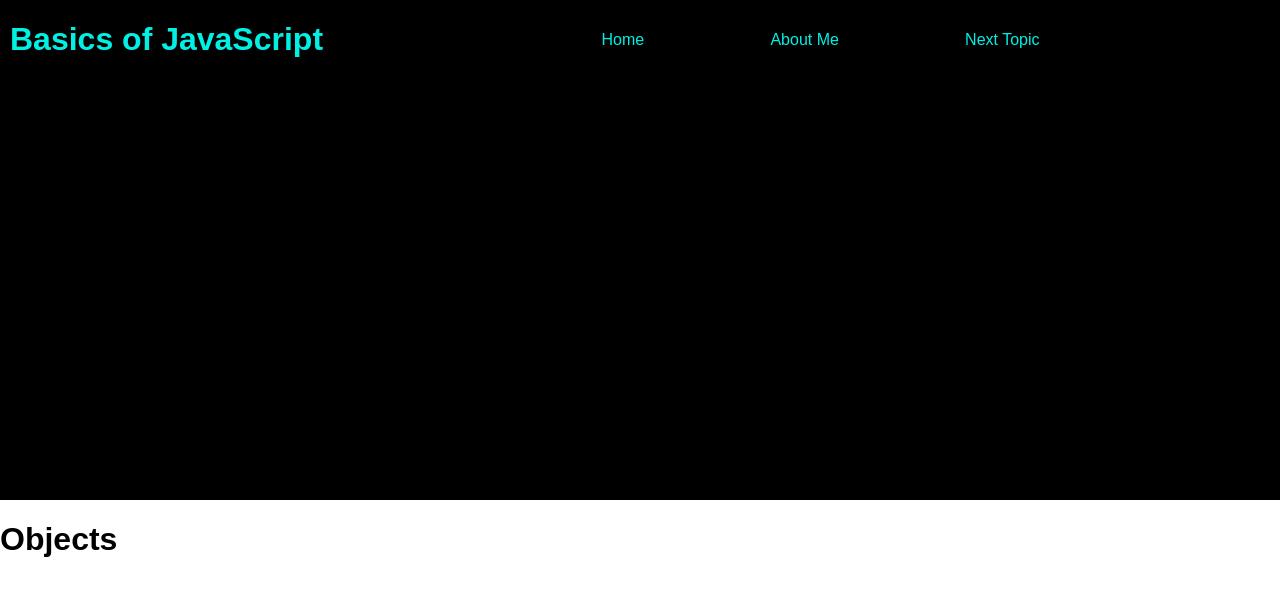
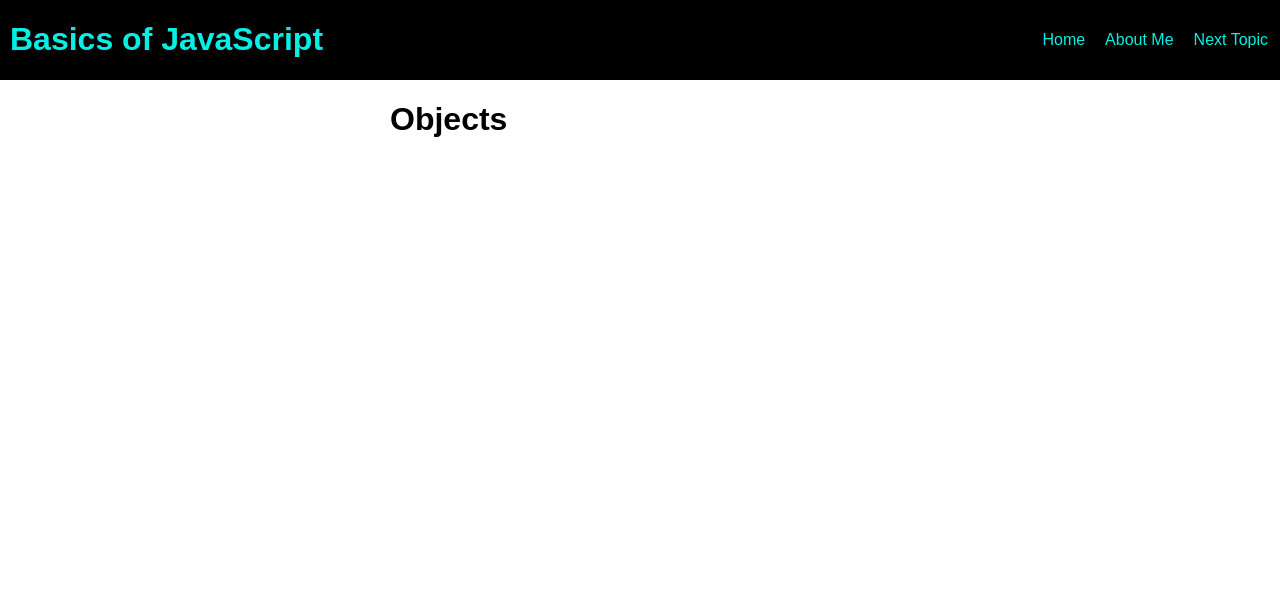
Before and after one commit to Bingham-Dennis/CIT-261-Code-Topics, a plain HTML site: page objects.html in a window 1280 px wide. Drawn offline with Linux system fonts and the light colour scheme.

Commit message:
updated objects.html

```diff
--- a/objects.html
+++ b/objects.html
@@ -11,13 +11,13 @@
             <div id="logo">
 
             </div>
-            <div id="hwLinks">
+            <div>
                 <ul id="nav_items">
 
                 </ul>
             </div>
         </heading>
-        <div><h1>Objects</h1></div>
+        <div id="hwLinks"><h1>Objects</h1></div>
 
     </body>
 </html>
```
